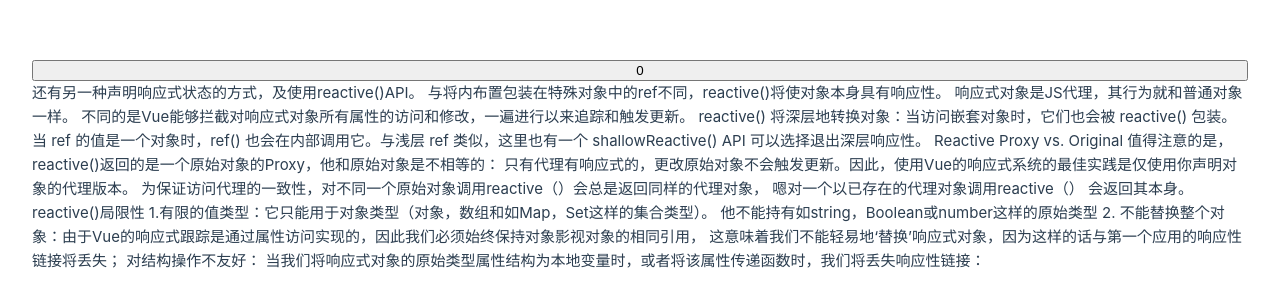
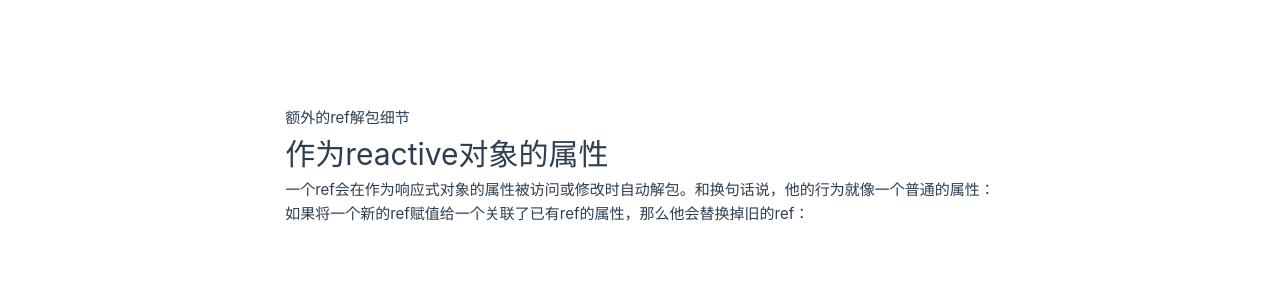
Before and after one commit to ShenlongDev/vue_xx, a Vue app: page / in a window 1280 px wide. Shown: the part 234-540 px from the top of the page. Built offline with nearby package versions, Linux system fonts and the light colour scheme.

Commit message:
objectProperty

```diff
--- a/src/MyApp.vue
+++ b/src/MyApp.vue
@@ -1,37 +1,30 @@
 <script setup>
-import { reactive } from 'vue'
+import { ref, reactive } from 'vue'
 
-const state = reactive({ count: 0 })
-const raw = {}
-const proxy = reactive(raw)
+const count = ref(0)
+const state = reactive({
+  count
+})
 
-console.log(proxy === raw)
+console.log(state.count)
+state.count = 1
+console.log(count.value)
+
+const otherCount = ref(2)
+state.count = otherCount
+console.log(state.count)
+state.count++
+console.log(otherCount.value)
+
+console.log(count.value)
 </script>
 
 <template>
-  <button @click="state.count++">
-    {{ state.count }}
-  </button>
+  额外的ref解包细节
+  <h1>作为reactive对象的属性</h1>
+  <p>一个ref会在作为响应式对象的属性被访问或修改时自动解包。和换句话说，他的行为就像一个普通的属性：</p>
 
-  还有另一种声明响应式状态的方式，及使用reactive()API。
-  与将内布置包装在特殊对象中的ref不同，reactive()将使对象本身具有响应性。
-  响应式对象是JS代理，其行为就和普通对象一样。
-  不同的是Vue能够拦截对响应式对象所有属性的访问和修改，一遍进行以来追踪和触发更新。
-  reactive() 将深层地转换对象：当访问嵌套对象时，它们也会被 reactive() 包装。当 ref 的值是一个对象时，ref() 也会在内部调用它。与浅层 ref 类似，这里也有一个 shallowReactive() API 可以选择退出深层响应性。
-
-  Reactive Proxy vs. Original
-  值得注意的是，reactive()返回的是一个原始对象的Proxy，他和原始对象是不相等的：
-  只有代理有响应式的，更改原始对象不会触发更新。因此，使用Vue的响应式系统的最佳实践是仅使用你声明对象的代理版本。
-  为保证访问代理的一致性，对不同一个原始对象调用reactive（）会总是返回同样的代理对象， 嗯对一个以已存在的代理对象调用reactive（）
-  会返回其本身。
-
-  reactive()局限性
-  1.有限的值类型：它只能用于对象类型（对象，数组和如Map，Set这样的集合类型）。
-  他不能持有如string，Boolean或number这样的原始类型
-  2. 不能替换整个对象：由于Vue的响应式跟踪是通过属性访问实现的，因此我们必须始终保持对象影视对象的相同引用，
-  这意味着我们不能轻易地‘替换’响应式对象，因为这样的话与第一个应用的响应性链接将丢失；
-  对结构操作不友好：
-  当我们将响应式对象的原始类型属性结构为本地变量时，或者将该属性传递函数时，我们将丢失响应性链接：
+  <p>如果将一个新的ref赋值给一个关联了已有ref的属性，那么他会替换掉旧的ref：</p>
 </template>
 
 <style scoped></style>
```
